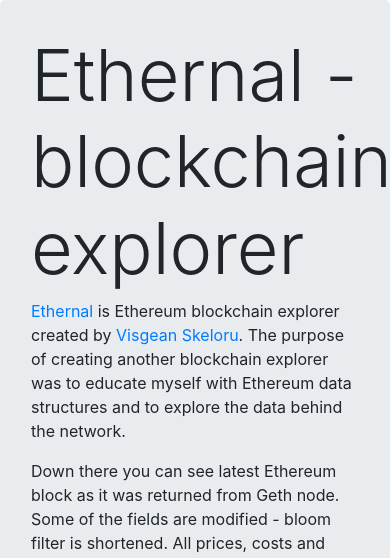
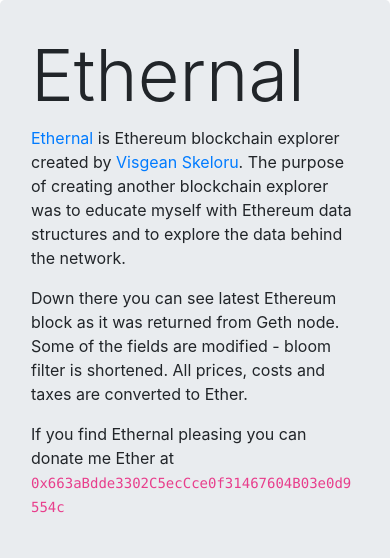
Before and after one commit to Visgean/ethernal, a Flask app: template templates/home.html in a window 390 px wide. Shown: the top 558 px of the page. Run offline with Flask 2, Linux system fonts and the light colour scheme; the template is opened without the code that fills it, so the values that code supplies are empty; some libraries are stand-ins or nearby versions.

Commit message:
shorter header for mobile friendly version

```diff
--- a/templates/home.html
+++ b/templates/home.html
@@ -12,7 +12,7 @@
 {% block raw_content %}
     <div class="jumbotron">
       <div class="container">
-        <h1 class="display-3">Ethernal - blockchain explorer</h1>
+        <h1 class="display-3">Ethernal</h1>
         <p>
             <a href="https://github.com/Visgean/ethernal">Ethernal</a> is Ethereum blockchain explorer created by
             <a target="_blank" href="https://github.com/visgean">Visgean Skeloru</a>.
```
